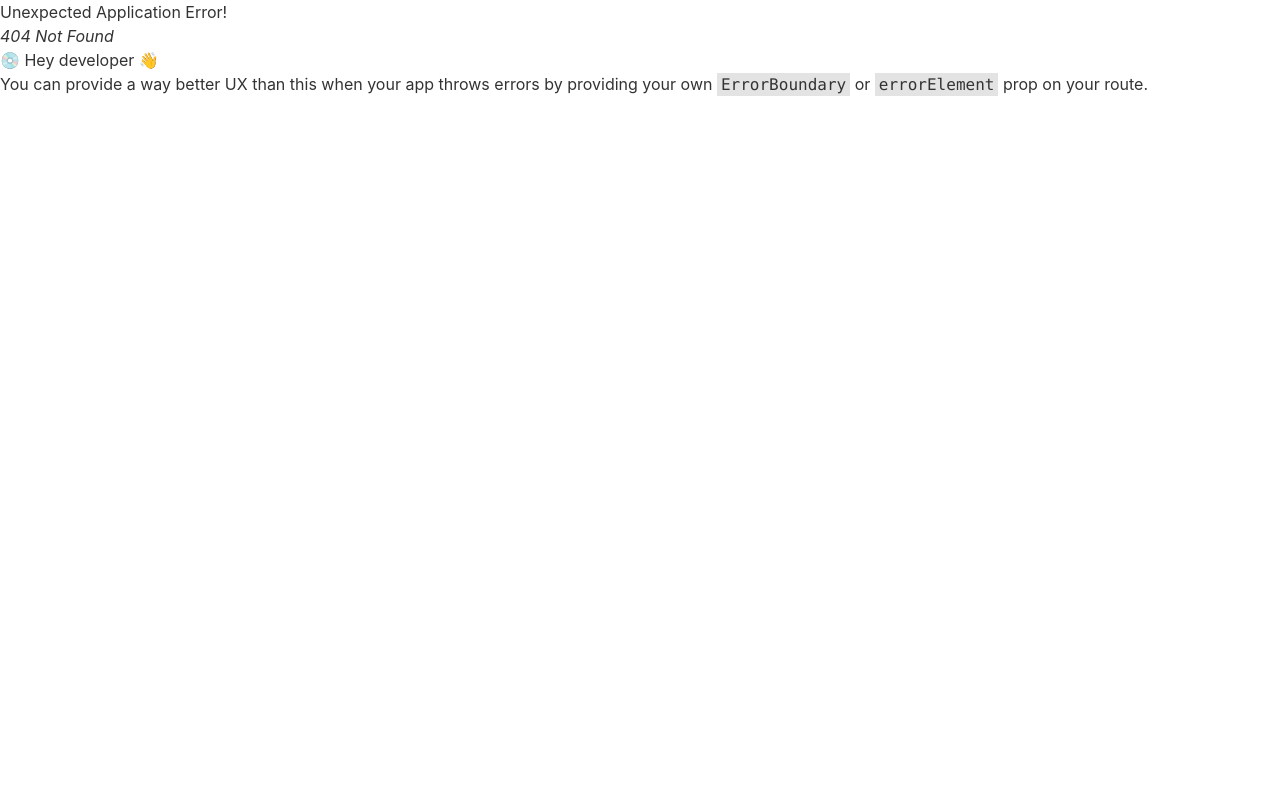
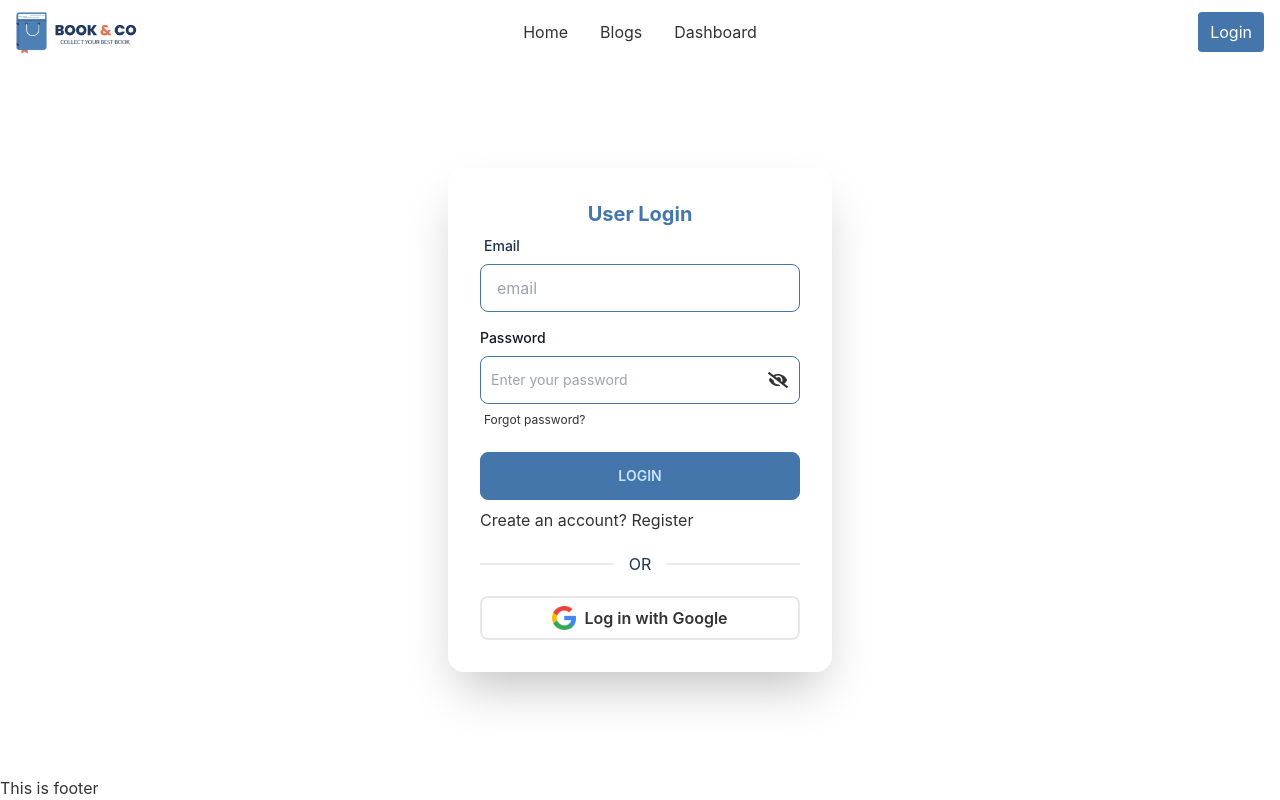
Before and after one commit to nayon64/book-co-client, a React (Create React App) app: page /login in a window 1280 px wide. Before the commit this address had no page. Built offline with nearby package versions, Linux system fonts and the light colour scheme.

Commit message:
add login page

```diff
--- a/package.json
+++ b/package.json
@@ -3,12 +3,16 @@
   "version": "0.1.0",
   "private": true,
   "dependencies": {
+    "@tanstack/react-query": "^4.16.1",
     "@testing-library/jest-dom": "^5.16.5",
     "@testing-library/react": "^13.4.0",
     "@testing-library/user-event": "^13.5.0",
     "daisyui": "^2.41.0",
     "react": "^18.2.0",
     "react-dom": "^18.2.0",
+    "react-hook-form": "^7.39.5",
+    "react-hot-toast": "^2.4.0",
+    "react-icons": "^4.6.0",
     "react-router-dom": "^6.4.3",
     "react-scripts": "5.0.1",
     "web-vitals": "^2.1.4"
--- a/src/Layout/Main/Main.js
+++ b/src/Layout/Main/Main.js
@@ -5,7 +5,7 @@ import Navbar from '../../Shared/Navbar/Navbar';
 
 const Main = () => {
 	return (
-		<div>
+		<div className='min-h-screen flex flex-col justify-between'>
 			<Navbar></Navbar>
 			<Outlet></Outlet>
 			<Footer></Footer>
--- a/src/Pages/Home/HomeBanner/HomeBanner.js
+++ b/src/Pages/Home/HomeBanner/HomeBanner.js
@@ -5,27 +5,27 @@ const HomeBanner = () => {
 	return (
     <div className="hero min-h-96">
       <div className="hero-content flex-col lg:flex-row-reverse ">
-        <div className='lg:w-1/2'>
+        <div className="lg:w-1/2">
           <img src={readingBook} className="w-full" alt="" />
         </div>
-        <div className='lg:w-1/2 text-center lg:text-start py-6'>
-          <h1 className="text-5xl  font-bold text-secondary">
-            Find the book your"re
-            lookin for easier to read
-            right away...
+        <div className="lg:w-1/2 text-center lg:text-start py-6">
+          <h1 className="text-5xl  font-bold text-primary leading-tight">
+            <span className="text-accent"> Sell</span> your unusable books and
+            <span className="text-accent"> buy</span> your necessary books
+            easily...
           </h1>
-          <p className="py-6 font-semibold text-xl text-primary">
-            Sell your unusable books and buy your favorite books.
+          <p className="py-6 font-semibold text-xl text-secondary">
+            Find the book your"re looking for easier to read right away.
           </p>
           <form>
             <div>
               <input
                 type="text"
                 placeholder="Search Here"
-                className="input input-bordered border-secondary w-full max-w-md"
+                className="input input-bordered border-primary w-full max-w-md"
               />
               <input
-                className="btn btn-secondary mt-6 md:mt-0 ml-6"
+                className="btn btn-primary mt-6 md:mt-0 ml-6"
                 type="submit"
                 value="Search"
               />
--- /dev/null
+++ b/src/Pages/Login/Login.js
@@ -0,0 +1,90 @@
+import React, { useState } from "react";
+import { Link } from "react-router-dom";
+import { FaEye, FaEyeSlash } from "react-icons/fa";
+import googleImg from "../../assets/image/google.png"
+import { useForm } from "react-hook-form";
+
+const Login = () => {
+	const {register, handleSubmit } = useForm();
+	const [showPassword, setShowPassword] = useState(false);
+
+	const handleEmailAndPasswordLogin = data => {
+		console.log(data)
+	}
+
+
+
+  return (
+    <div>
+      <div className="card flex-shrink-0 w-full mx-auto max-w-sm shadow-2xl bg-base-100">
+        <div className="card-body">
+          <form onSubmit={handleSubmit(handleEmailAndPasswordLogin)}>
+            <h3 className="text-center text-primary text-xl font-bold">
+              User Login
+            </h3>
+            <div className="form-control mb-4">
+              <label className="label">
+                <span className="label-text text-secondary font-medium">
+                  Email
+                </span>
+              </label>
+              <input
+                {...register("email")}
+                type="email"
+                placeholder="email"
+                className="input input-bordered border-primary"
+              />
+            </div>
+            <div className="mb-4">
+              <label
+                htmlFor="password"
+                className="block mb-2 text-sm font-medium text-gray-900 dark:text-gray-300"
+              >
+                Password
+              </label>
+              <div className="relative flex items-center">
+                <input
+                  type={showPassword ? "text" : "password"}
+                  {...register("password")}
+                  className="input input-bordered border-primary text-sm rounded-lg  block w-full p-2.5 "
+                  placeholder="Enter your password"
+                  required
+                />
+
+                {/* password show toggle icon  */}
+                <span
+                  onClick={() => setShowPassword(!showPassword)}
+                  className="absolute right-3 text-xl cursor-pointer"
+                >
+                  {showPassword ? <FaEye></FaEye> : <FaEyeSlash></FaEyeSlash>}
+                </span>
+              </div>
+              <label className="label">
+                <Link className="label-text-alt link link-hover">
+                  Forgot password?
+                </Link>
+              </label>
+            </div>
+
+
+            <div className="form-control">
+              <button className="btn btn-primary">Login</button>
+            </div>
+          </form>
+          <p>
+            Create an account? <Link>Register</Link>
+          </p>
+          <div className="divider text-secondary">OR</div>
+          <div className="border-2 rounded-lg flex justify-center cursor-pointer items-center">
+            <img className="w-6 py-2" src={googleImg} alt="" />
+            <span className="text-base ml-2 font-semibold">
+              Log in with Google
+            </span>
+          </div>
+        </div>
+      </div>
+    </div>
+  );
+};
+
+export default Login;
--- a/src/Routes/Routes/Routes.js
+++ b/src/Routes/Routes/Routes.js
@@ -1,6 +1,7 @@
 import {createBrowserRouter} from "react-router-dom"
 import Main from "../../Layout/Main/Main"
 import Home from "../../Pages/Home/Home/Home";
+import Login from "../../Pages/Login/Login";
 
 const router = createBrowserRouter([
 	{
@@ -15,6 +16,10 @@ const router = createBrowserRouter([
 				path: "/home",
 				element:<Home></Home>
 			},
+			{
+				path: "/login",
+				element:<Login></Login>
+			},
 		]
 	}
 ])
--- a/src/Shared/Navbar/Navbar.js
+++ b/src/Shared/Navbar/Navbar.js
@@ -10,7 +10,7 @@ const Navbar = () => {
 	const menuItems = (
     <>
       <li>
-        <Link to="/">Home</Link>
+        <Link to="/home">Home</Link>
       </li>
 
       <li>
@@ -58,7 +58,7 @@ const Navbar = () => {
           <ul className="menu menu-horizontal p-0">{menuItems}</ul>
         </div>
         <div className="navbar-end ">
-          <Link to="/">
+          <Link to="/login">
             <CustomButton>Login</CustomButton>
           </Link>
         </div>
--- a/src/conponents/CustomButton/CustomButton.js
+++ b/src/conponents/CustomButton/CustomButton.js
@@ -2,7 +2,7 @@ import React from 'react';
 
 const CustomButton = ({children}) => {
 	return (
-    <div className="py-2 px-3 text-white bg-secondary rounded hover:bg-primary duration-500 ">
+    <div className="py-2 px-3 text-white bg-primary rounded hover:bg-secondary duration-500 ">
       {children}
     </div>
   );
--- a/src/index.js
+++ b/src/index.js
@@ -3,11 +3,17 @@ import ReactDOM from 'react-dom/client';
 import './index.css';
 import App from './App';
 import reportWebVitals from './reportWebVitals';
+import { QueryClient, QueryClientProvider } from '@tanstack/react-query';
+
+
+const queryClient = new QueryClient();
 
 const root = ReactDOM.createRoot(document.getElementById('root'));
 root.render(
   <React.StrictMode>
+    <QueryClientProvider client={queryClient}>
     <App />
+    </QueryClientProvider>
   </React.StrictMode>
 );
 
--- a/tailwind.config.js
+++ b/tailwind.config.js
@@ -5,10 +5,10 @@ module.exports = {
     themes: [
       {
         bookAndCo: {
-          primary: "#1D3151",
-          secondary: "#4476AC",
+          primary: "#4476AC",
+          secondary: "#1D3151",
           accent: "#E06A4F",
-          neutral: "#EA9081",
+          neutral: "#3D4451",
           "base-100": "#FFFFFF",
         },
       },
```
Also changed, not shown: src/assets/image/google.png (added), 1 other file (tests, documents, lock files or other folders).
